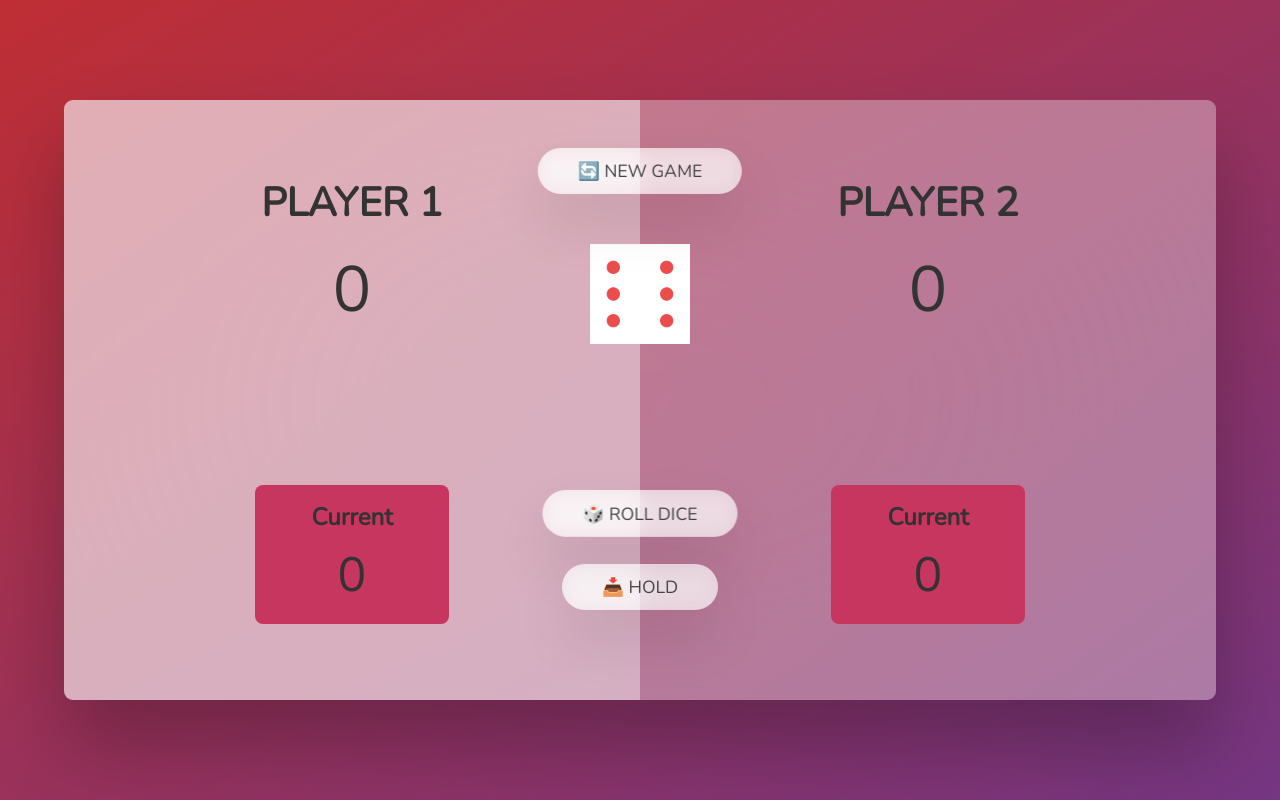
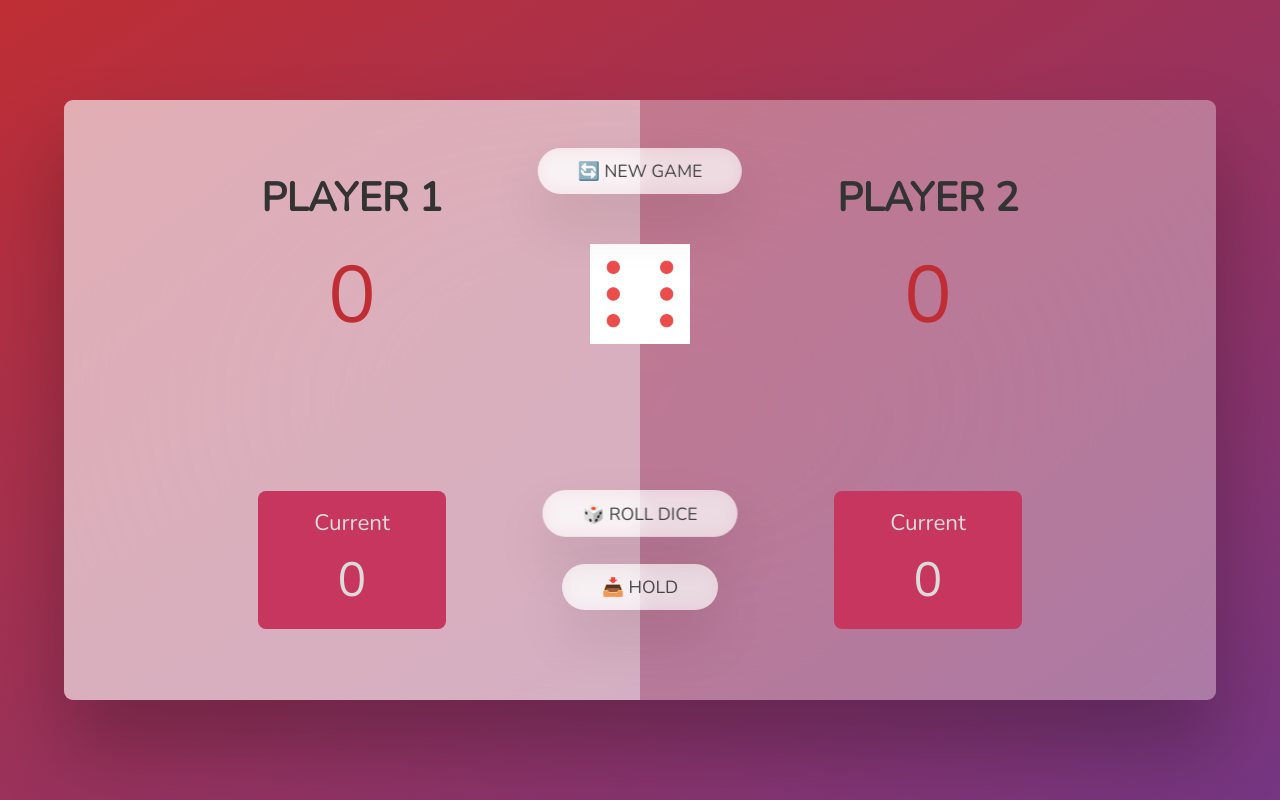
Before and after one commit to Erick-86/pig-game, a plain HTML site: page index.html in a window 1280 px wide. Drawn offline with nearby package versions, Linux system fonts and the light colour scheme.

Commit message:
retouching

```diff
--- a/index.html
+++ b/index.html
@@ -11,7 +11,7 @@
     <main>
       <div class="game-container">
         <section class="player-container player-1 active-player">
-          <div class="player-score">
+          <div class="player-score-container">
             <h2 class="player-name">player 1</h2>
             <span class="player-score">0</span>
           </div>
@@ -25,7 +25,7 @@
         <button class="game-btns roll-dice">🎲 roll dice</button>
         <button class="game-btns hold-btn">📥 hold</button>
         <section class="player-container player-1">
-          <div class="player-score">
+          <div class="player-score-container">
             <h2 class="player-name">player 2</h2>
             <span class="player-score">0</span>
           </div>
--- a/style.css
+++ b/style.css
@@ -49,18 +49,20 @@ main .game-container .player-container {
     background-color: rgba(255, 255, 255, 0.4);
 }
 
-.player-score {
-  text-align: center;
+.player-score-container{
+    text-align: center;
 }
 
-.player-score h2 {
+.player-score-container h2 {
   font-size: 2.5rem;
   text-transform: uppercase;
   margin-bottom: 1rem;
+  color: #333;
 }
 
-.player-score .player-score {
-  font-size: 4rem;
+.player-score {
+  font-size: 5rem;
+  color: #bf2e34;
 }
 
 .player-current-score {
@@ -70,11 +72,13 @@ main .game-container .player-container {
   background-color: #c7365f;
   padding: 1rem 3.5rem;
   border-radius: 8px;
+  color: #dbdbdb;
 }
 
 .player-current-score h3 {
-  font-size: 1.5rem;
+  font-size: 1.4rem;
   margin-bottom: 0.6rem;
+  font-weight: 400;
 }
 
 .player-current-score span {
```
